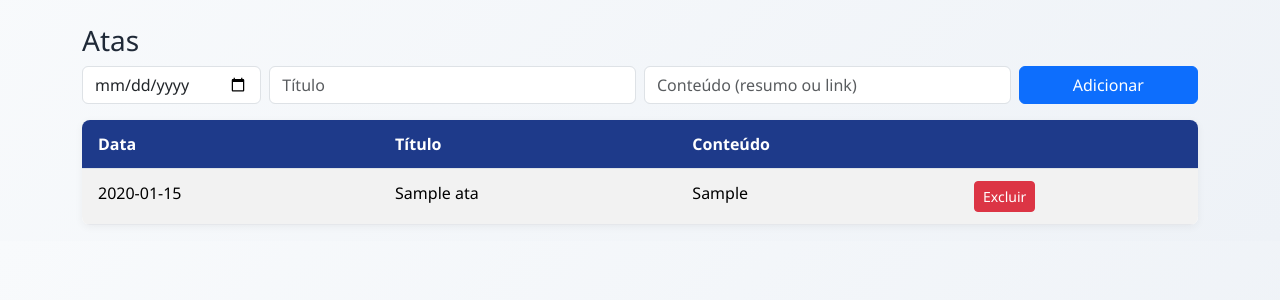
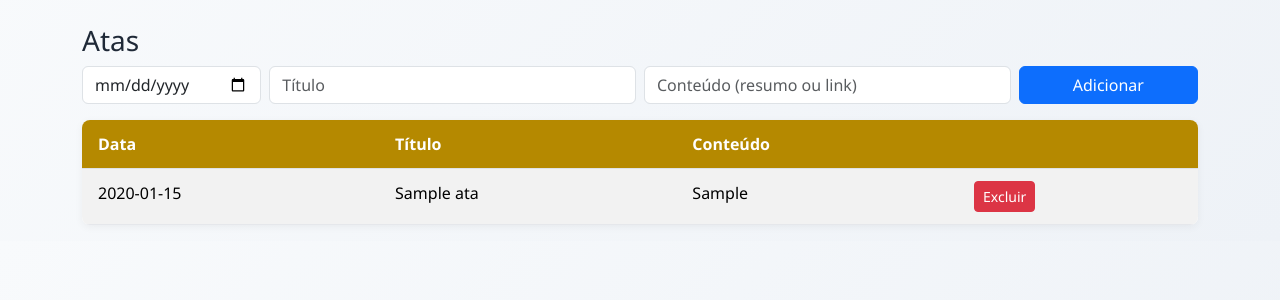
Before and after one commit to matheusnunesdacruz/desbravadores_app_demo, a FastAPI app: page /atas in a window 1280 px wide. Shown: the part 56-356 px from the top of the page. Run offline with FastAPI, Linux system fonts and the light colour scheme; tables that the repository leaves empty hold one stand-in row (values such as "Sample post"); some libraries are stand-ins or nearby versions.

Commit message:
Update styles.css

```diff
--- a/app/static/styles.css
+++ b/app/static/styles.css
@@ -32,7 +32,7 @@ body {
 }
 
 .table th {
-  background: #1e3a8a;
+  background: #b58900; /* amarelo escuro */
   color: #fff;
   text-align: left;
   padding: 0.75rem 1rem;
```
